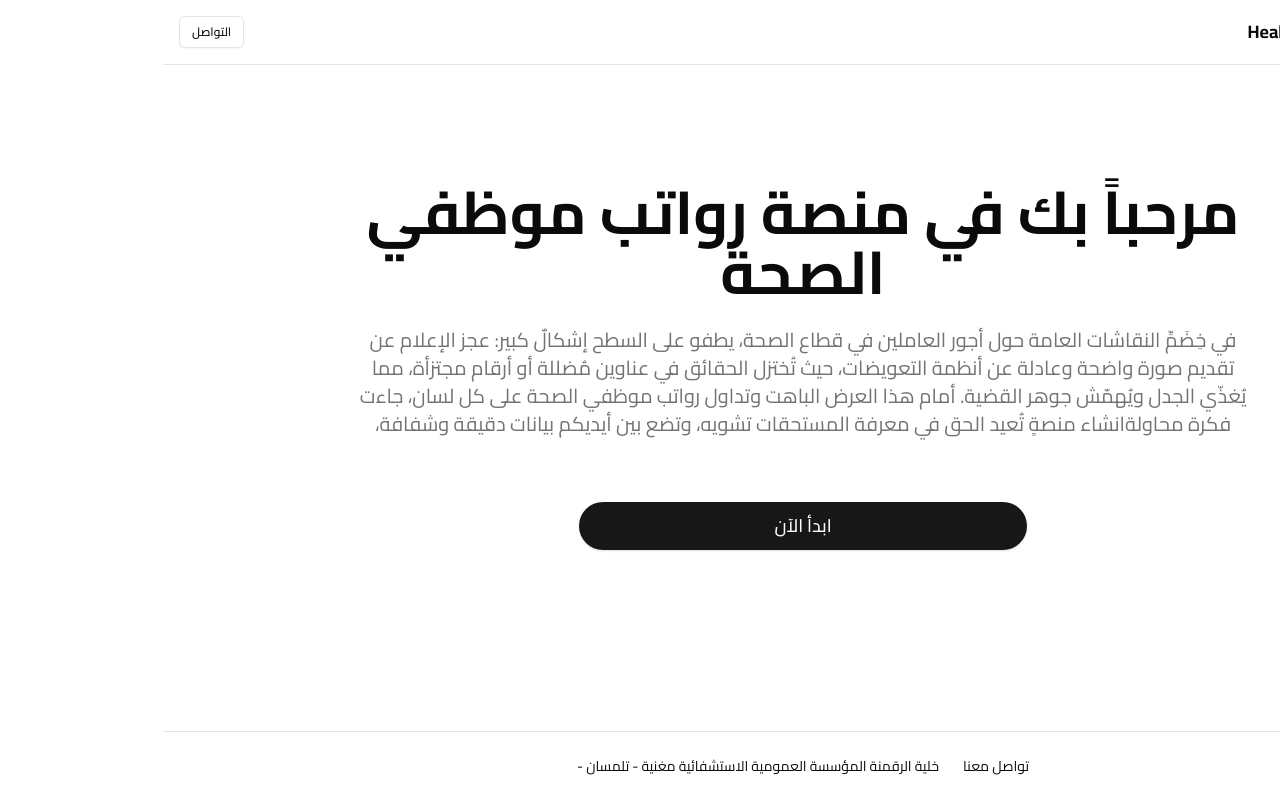
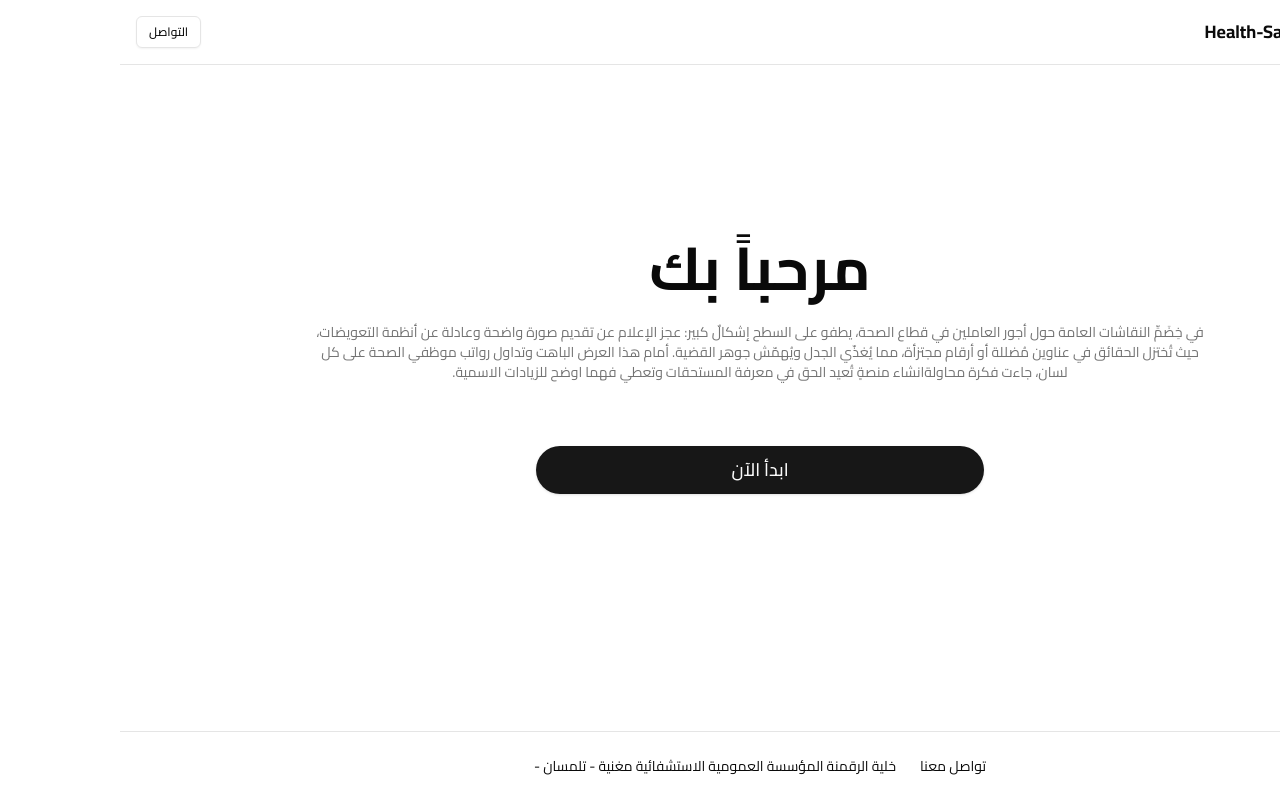
Before and after one commit to seddarmohammed/seddar-siha-salary, a Next.js app: page / in a window 1280 px wide. Built offline with nearby package versions, Linux system fonts and the light colour scheme.

Commit message:
change 1

```diff
--- a/src/app/page.tsx
+++ b/src/app/page.tsx
@@ -10,17 +10,15 @@ export default function Home() {
         <main className="flex flex-col items-center justify-center px-4 py-24">
           <div className="max-w-4xl w-full space-y-16">
             <div className="text-center space-y-6">
-              <h1 className="text-4xl sm:text-6xl font-bold">
-                مرحباً بك في منصة رواتب موظفي الصحة
-              </h1>
-              <p className="text-xl text-muted-foreground">
+              <h1 className="text-4xl sm:text-6xl font-bold">مرحباً بك</h1>
+              <p className="text-sm text-muted-foreground">
                 في خِضَمِّ النقاشات العامة حول أجور العاملين في قطاع الصحة، يطفو
                 على السطح إشكالٌ كبير: عجز الإعلام عن تقديم صورة واضحة وعادلة عن
                 أنظمة التعويضات، حيث تُختزل الحقائق في عناوين مُضللة أو أرقام
                 مجتزأة، مما يُغذّي الجدل ويُهمّش جوهر القضية. أمام هذا العرض
                 الباهت وتداول رواتب موظفي الصحة على كل لسان، جاءت فكرة
-                محاولةانشاء منصةٍ تُعيد الحق في معرفة المستحقات تشويه، وتضع بين
-                أيديكم بيانات دقيقة وشفافة،
+                محاولةانشاء منصةٍ تُعيد الحق في معرفة المستحقات وتعطي فهما اوضح
+                للزيادات الاسمية.
               </p>
             </div>
 
```
